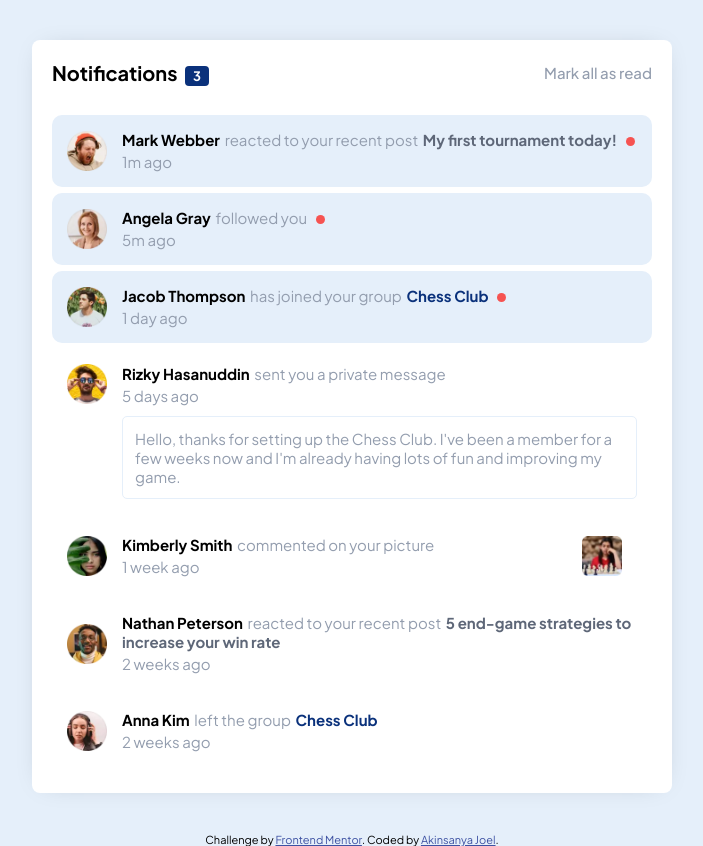
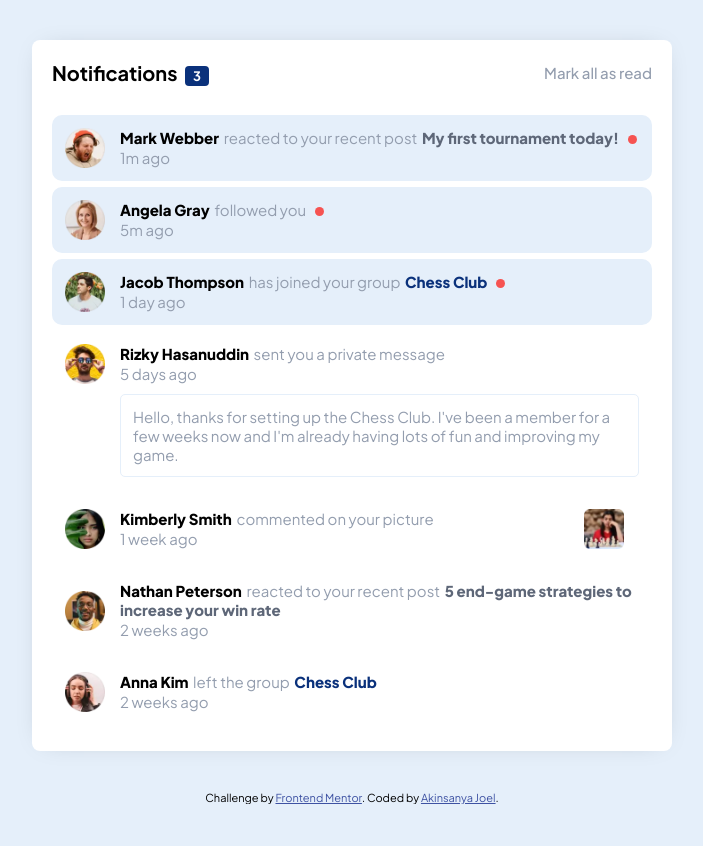
Before and after one commit to kiojoel/Notifications-page, a plain HTML site: page index.html in a window 1280 px wide. Shown: the whole page, without its empty margins (288-991 px from the left). After the commit the page ends 804 px from the top, so only its background shows below. Drawn offline with Linux system fonts and the light colour scheme.

Commit message:
fix style and configure README

```diff
--- a/style.css
+++ b/style.css
@@ -24,7 +24,7 @@
 body {
   font-family: "Plus Jakarta Sans", monospace, serif;
   background-color: var(--Light-grayish-blue-1);
-  font-size: 18px;
+  font-size: 16px;
 }
 
 .container {
@@ -73,7 +73,7 @@ body {
 .notification {
   display: flex;
   align-items: center;
-  padding: 15px;
+  padding: 13px;
   margin-bottom: 6px;
   border-radius: 10px;
   cursor: pointer;
@@ -99,7 +99,7 @@ body {
 }
 
 .name {
-  font-weight: 700;
+  font-weight: 800;
   color: black;
   margin-right: 2px;
   cursor: pointer;
@@ -117,7 +117,7 @@ body {
 
 .purpose {
   color: var(--Dark-grayish-blue);
-  font-weight: 700;
+  font-weight: 800;
   margin-left: 2px;
   cursor: pointer;
 }
```
Also changed, not shown: screenshot/Screenshot 2024-02-09 at 09-42-00 Frontend Mentor Notifications page.png (added), screenshot/Screenshot 2024-02-09 at 09-43-34 Frontend Mentor Notifications page.png (added), 1 other file.
